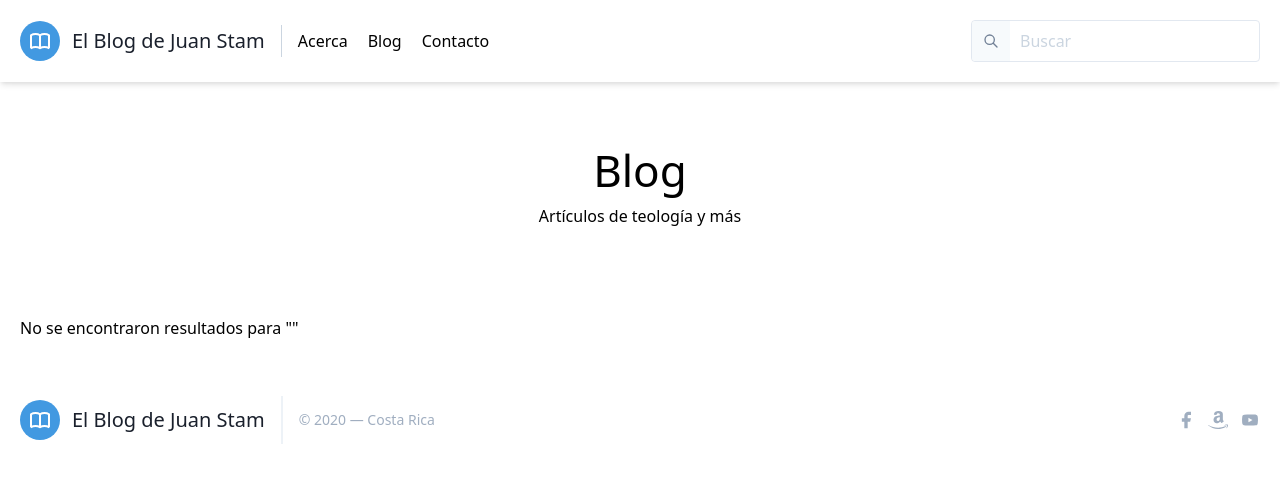
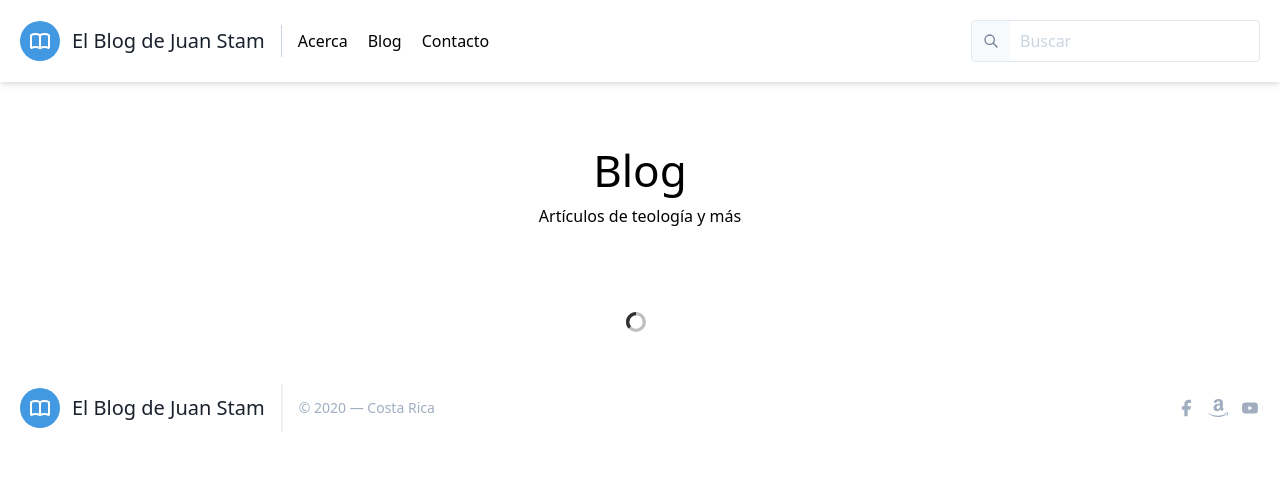
Before and after one commit to mperazac/juan-stam-blog, a Next.js app: page /busqueda/1 in a window 1280 px wide. Shown: the top 482 px of the page. Built offline with nearby package versions, Linux system fonts and the light colour scheme.

Commit message:
Adding loading spinner

```diff
--- /dev/null
+++ b/components/loading-spinner.js
@@ -0,0 +1,26 @@
+export default function LoadingSpinner() {
+  return (
+    <div className='mx-auto h-5 w-5'>
+      <svg
+        className='animate-spin -ml-1 mr-3 h-5 w-5 text-black'
+        xmlns='http://www.w3.org/2000/svg'
+        fill='none'
+        viewBox='0 0 24 24'
+      >
+        <circle
+          className='opacity-25'
+          cx='12'
+          cy='12'
+          r='10'
+          stroke='currentColor'
+          strokeWidth='4'
+        ></circle>
+        <path
+          className='opacity-75'
+          fill='currentColor'
+          d='M4 12a8 8 0 018-8V0C5.373 0 0 5.373 0 12h4zm2 5.291A7.962 7.962 0 014 12H0c0 3.042 1.135 5.824 3 7.938l3-2.647z'
+        ></path>
+      </svg>
+    </div>
+  );
+}
--- a/pages/busqueda/[page].js
+++ b/pages/busqueda/[page].js
@@ -7,10 +7,11 @@ import Header from '../../components/header';
 import { BLOG_NAME } from '../../lib/constants';
 import { useRouter } from 'next/router';
 import Pagination from '../../components/pagination';
+import LoadingSpinner from '../../components/loading-spinner';
 
 export default function Busqueda({ preview, page }) {
   const [data, setData] = useState();
-  const [isLoading, setIsLoading] = useState(false);
+  const [isLoading, setIsLoading] = useState(true);
   const router = useRouter();
 
   const searchEndpoint = (query, page, preview) =>
@@ -18,7 +19,6 @@ export default function Busqueda({ preview, page }) {
 
   useEffect(() => {
     async function fetchData() {
-      setIsLoading(true);
       const results = await (
         await fetch(searchEndpoint(router.query.q, page, preview))
       ).json();
@@ -39,6 +39,7 @@ export default function Busqueda({ preview, page }) {
       </Head>
       <Container>
         <Header title='Blog' description='Artículos de teología y más' />
+        {isLoading && <LoadingSpinner />}
         {data?.items.length > 0 && (
           <>
             <p>
```
